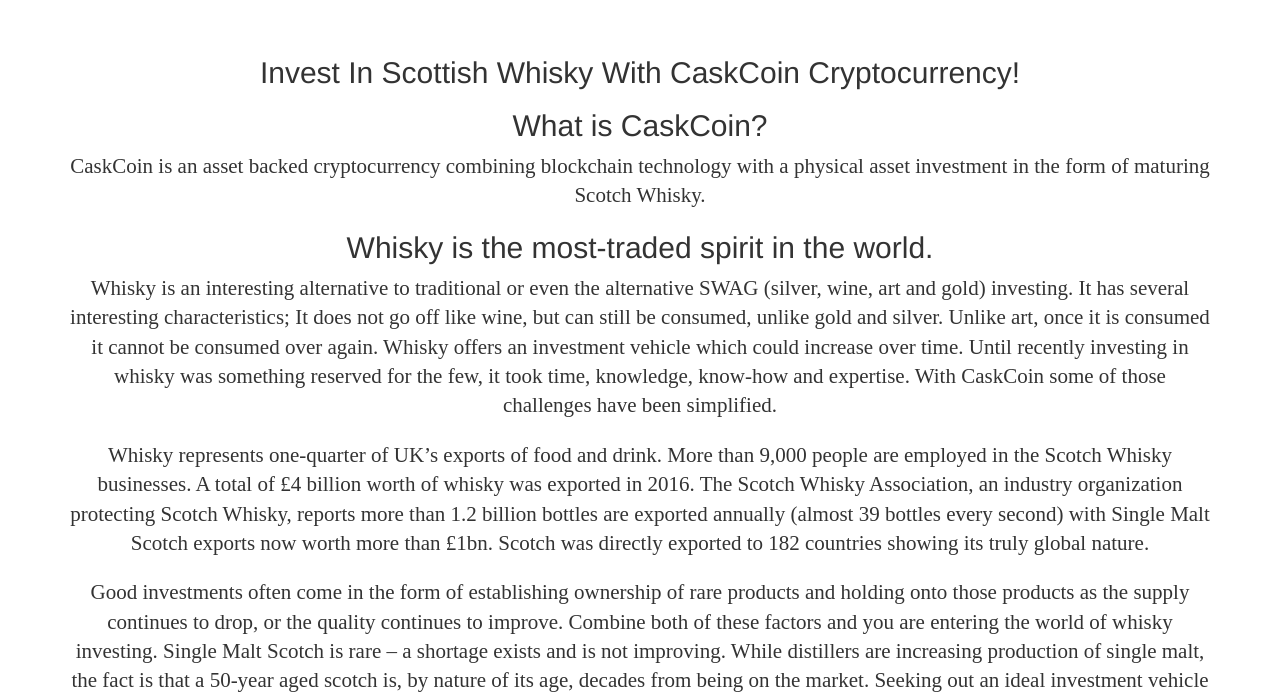
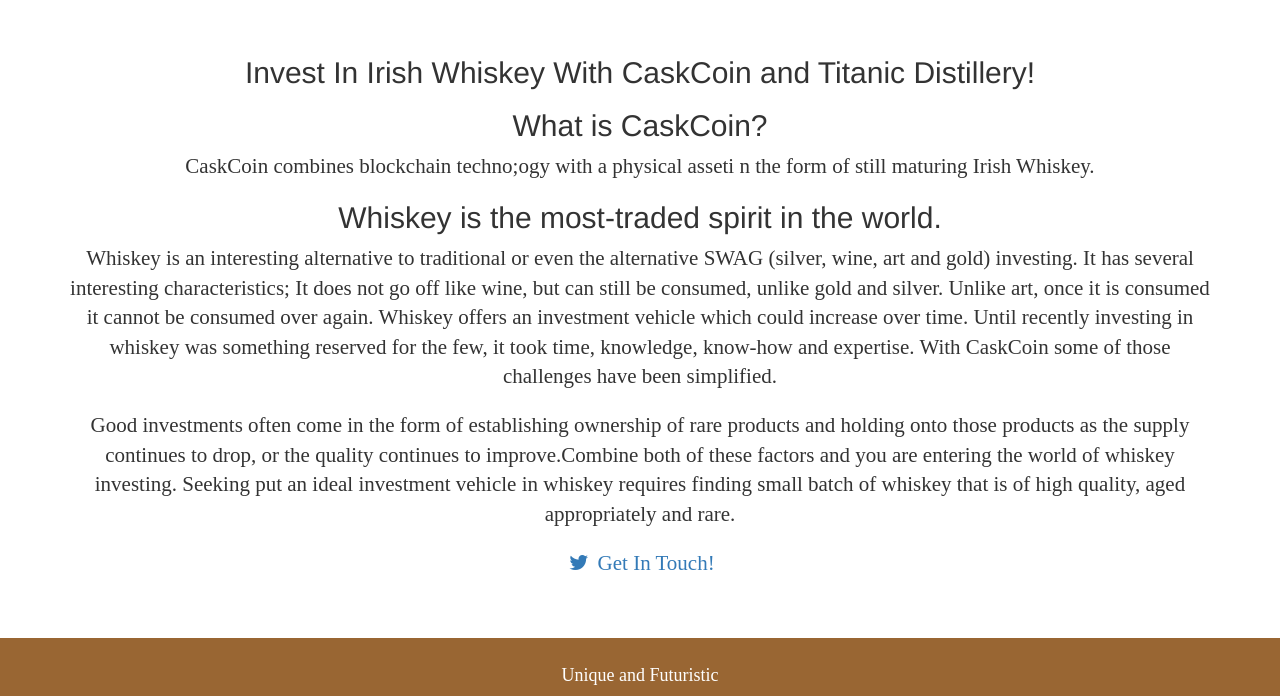
Before and after one commit to CaskCoin/caskcoin.github.io, a Jekyll site: the page built from pages/home.md, in a window 1280 px wide and 900 px high, scrolled down 700 px, cut to the strip 204-900 px from the top of the window. Built offline with Jekyll 4.4.1, drawn with Linux system fonts in a browser that asks for light colours; some web fonts are replaced; comment, search, counter and statistics services are not loaded; some of the changed text lies outside the part shown.

Commit message:
Update home.html
updated text

```diff
--- a/_layouts/home.html
+++ b/_layouts/home.html
@@ -6,24 +6,20 @@
     <div class="container">
       <div class="row">
         <div class="col-md-12 col-sm-12 col-xs-12 text-center">
-          <h2>Invest In Scottish Whisky With CaskCoin Cryptocurrency!</h4>
+          <h2>Invest In Irish Whiskey With CaskCoin and Titanic Distillery!</h4>
 
           <h2>What is CaskCoin?</h2>
 
-          <p class="lead"> CaskCoin is an asset backed cryptocurrency combining blockchain technology with a physical asset investment in the form of maturing Scotch Whisky.</p>
+          <p class="lead"> CaskCoin combines blockchain techno;ogy with a physical asseti n the form of still maturing Irish Whiskey.</p>
 
-          <h2>Whisky is the most-traded spirit in the world.</h2>
+          <h2>Whiskey is the most-traded spirit in the world.</h2>
 
           <p class="lead">
-          Whisky is an interesting alternative to traditional or even the alternative SWAG (silver, wine, art and gold) investing. It has several interesting characteristics; It does not go off like wine, but can still be consumed, unlike gold and silver. Unlike art, once it is consumed it cannot be consumed over again. Whisky offers an investment vehicle which could increase over time. Until recently investing in whisky was something reserved for the few, it took time, knowledge, know-how and expertise. With CaskCoin some of those challenges have been simplified.
+          Whiskey is an interesting alternative to traditional or even the alternative SWAG (silver, wine, art and gold) investing. It has several interesting characteristics; It does not go off like wine, but can still be consumed, unlike gold and silver. Unlike art, once it is consumed it cannot be consumed over again. Whiskey offers an investment vehicle which could increase over time. Until recently investing in whiskey was something reserved for the few, it took time, knowledge, know-how and expertise. With CaskCoin some of those challenges have been simplified.
           </p>
 
           <p class="lead">
-          Whisky represents one-quarter of UK’s exports of food and drink. More than 9,000 people are employed in the Scotch Whisky businesses. A total of £4 billion worth of whisky was exported in 2016. The Scotch Whisky Association, an industry organization protecting Scotch Whisky, reports more than 1.2 billion bottles are exported annually (almost 39 bottles  every second) with Single Malt Scotch exports now worth more than £1bn. Scotch was directly exported to 182 countries showing its truly global nature.
-          </p>
-
-          <p class="lead">
-          Good investments often come in the form of establishing ownership of rare products and holding onto those products as the supply continues to drop, or the quality continues to improve.  Combine both of these factors and you are entering the world of whisky investing.  Single Malt Scotch is rare – a shortage exists and is not improving.  While distillers are increasing production of single malt, the fact is that a 50-year aged scotch is, by nature of its age, decades from being on the market.  Seeking out an ideal investment vehicle in whisky requires finding a large enough batch of whisky that is of high quality, aged appropriately and rare.
+          Good investments often come in the form of establishing ownership of rare products and holding onto those products as the supply continues to drop, or the quality continues to improve.Combine both of these factors and you are entering the world of whiskey investing. Seeking put an ideal investment vehicle in whiskey requires finding small batch of whiskey that is of high quality, aged appropriately and rare.
           </p>
 
         </div>
```
